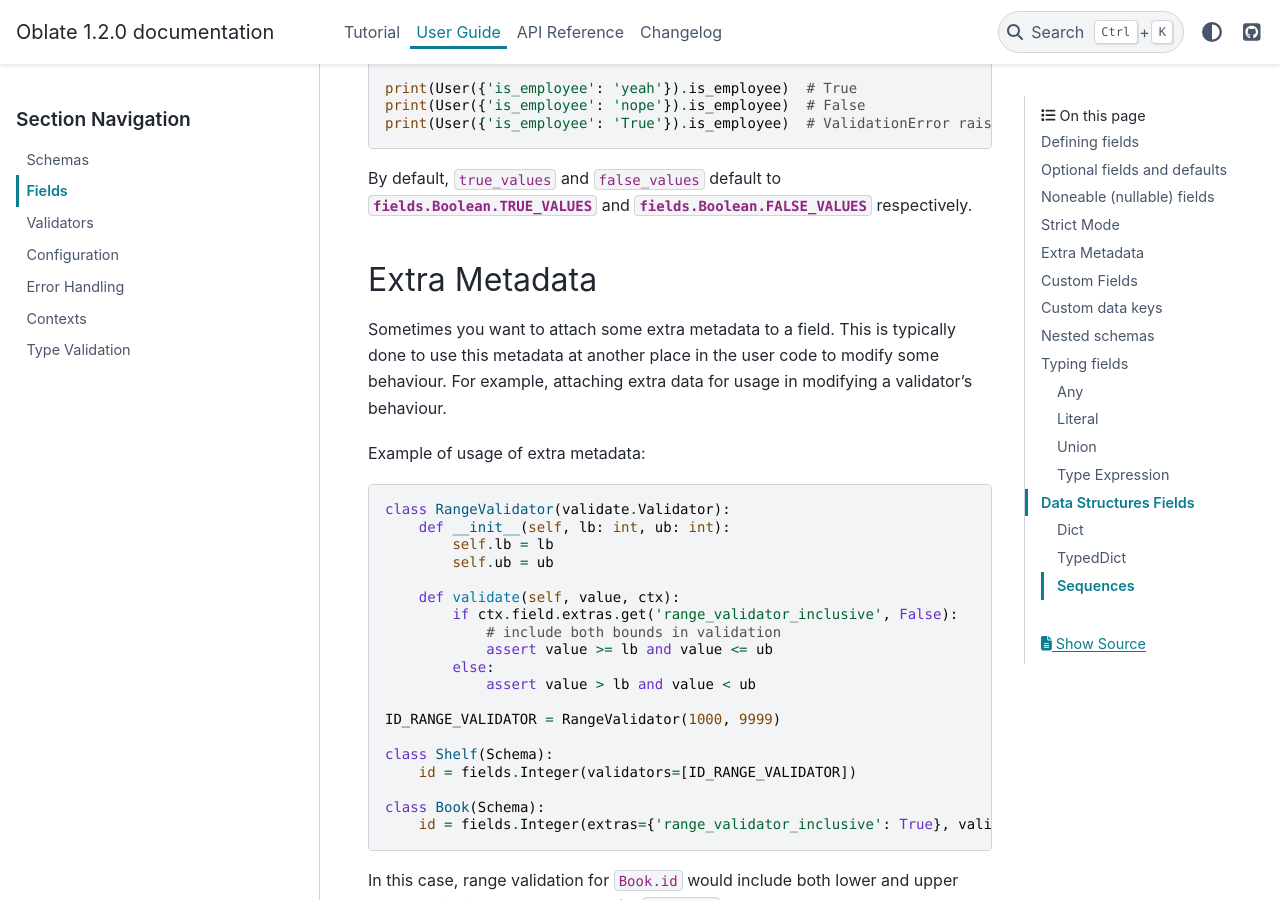
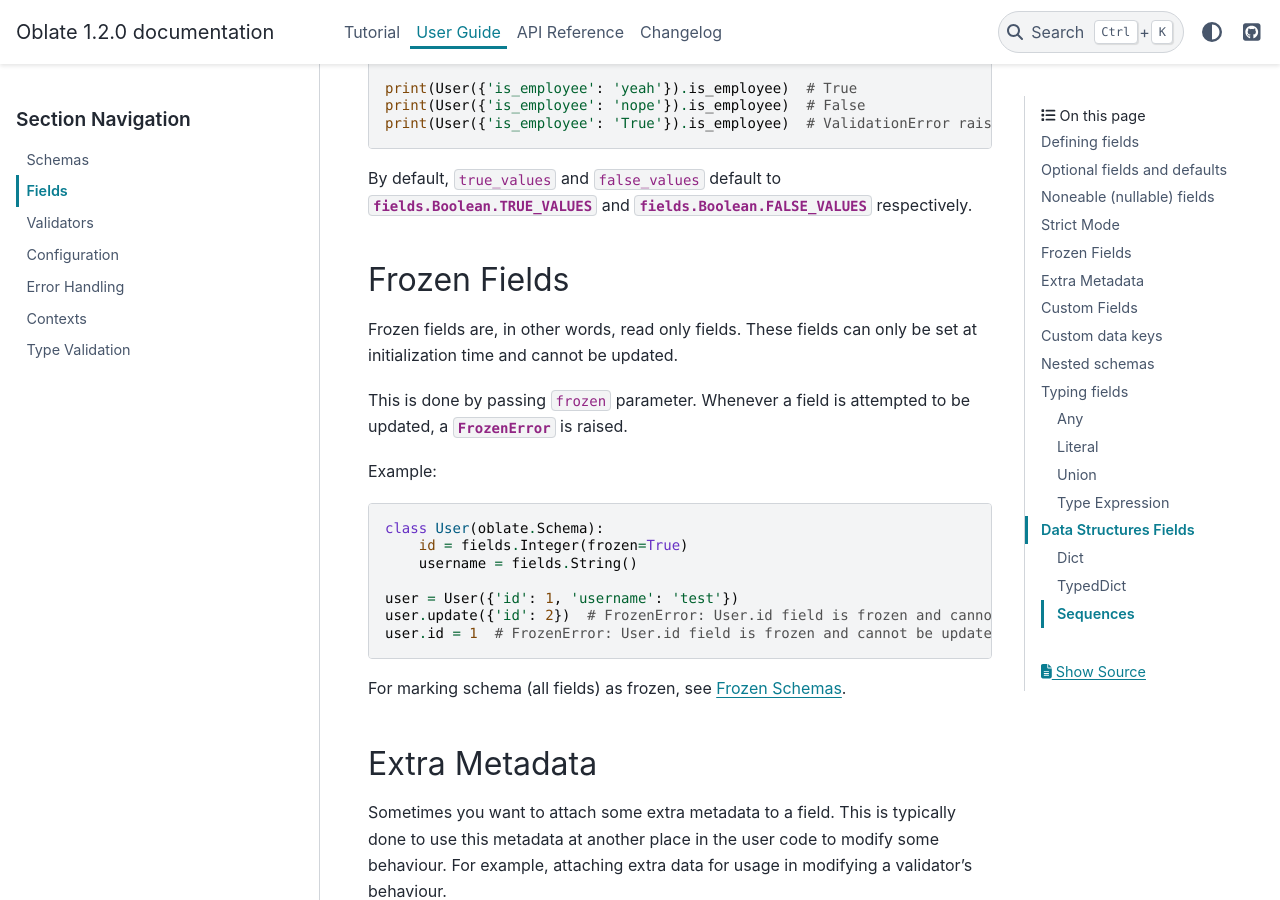
Before and after one commit to izxxr/oblate, a Sphinx documentation site: the page built from docs/source/guide/fields.rst, in a window 1280 px wide and 900 px high, scrolled down 3566 px. Built offline with Sphinx 7.4.7 and the PyData theme 0.15.4, drawn with Linux system fonts in a browser that asks for light colours.

Commit message:
Add support for marking individual fields as frozen (read only)

```diff
--- a/docs/source/changelog.rst
+++ b/docs/source/changelog.rst
@@ -11,7 +11,7 @@ v1.2.0
 New features
 ~~~~~~~~~~~~
 
-- Add support for :ref:`frozen (read only) schemas <guide-schema-frozen-schemas>`.
+- Add support for frozen :ref:`schemas <guide-schema-frozen-schemas>` and :ref:`fields <guide-fields-frozen-fields>`.
 - Add :exc:`FieldNotSet` exception to be raised on accessing fields without values.
 - Add :meth:`Schema.copy` method for copying schema instances.
 - Add :meth:`Schema.preprocess_data` for preprocessing of input data.
--- a/docs/source/guide/fields.rst
+++ b/docs/source/guide/fields.rst
@@ -155,6 +155,29 @@ It is also possible to provide the set of values that correspond to True/False::
 
 By default, ``true_values`` and ``false_values`` default to :attr:`fields.Boolean.TRUE_VALUES` and
 :attr:`fields.Boolean.FALSE_VALUES` respectively.
+
+.. _guide-fields-frozen-fields:
+
+Frozen Fields
+-------------
+
+Frozen fields are, in other words, read only fields. These fields can only be set at initialization
+time and cannot be updated.
+
+This is done by passing ``frozen`` parameter. Whenever a field is attempted to be updated,
+a :exc:`FrozenError` is raised.
+
+Example::
+
+    class User(oblate.Schema):
+        id = fields.Integer(frozen=True)
+        username = fields.String()
+
+    user = User({'id': 1, 'username': 'test'})
+    user.update({'id': 2})  # FrozenError: User.id field is frozen and cannot be updated.
+    user.id = 1  # FrozenError: User.id field is frozen and cannot be updated.
+
+For marking schema (all fields) as frozen, see :ref:`guide-schema-frozen-schemas`.
 
 .. _guide-fields-extra-metadata:
 
--- a/docs/source/reference/exceptions.rst
+++ b/docs/source/reference/exceptions.rst
@@ -9,7 +9,7 @@ Exceptions
 .. autoexception:: FieldNotSet
     :members:
 
-.. autoexception:: SchemaFrozenError
+.. autoexception:: FrozenError
     :members:
 
 .. autoexception:: FieldError
```
Also changed, not shown: docs/source/guide/schema.rst (+5 -3 lines), 5 other files.
